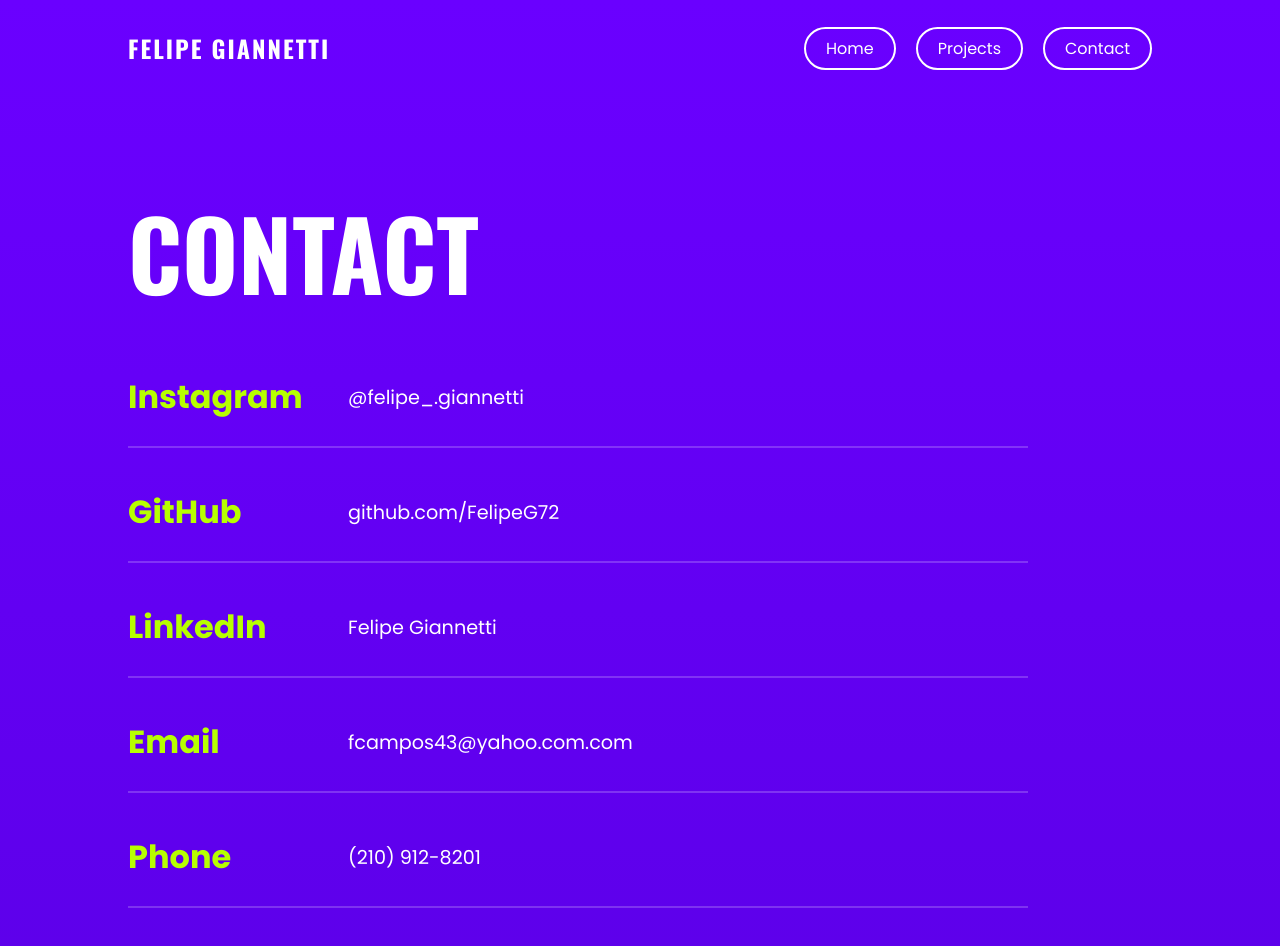
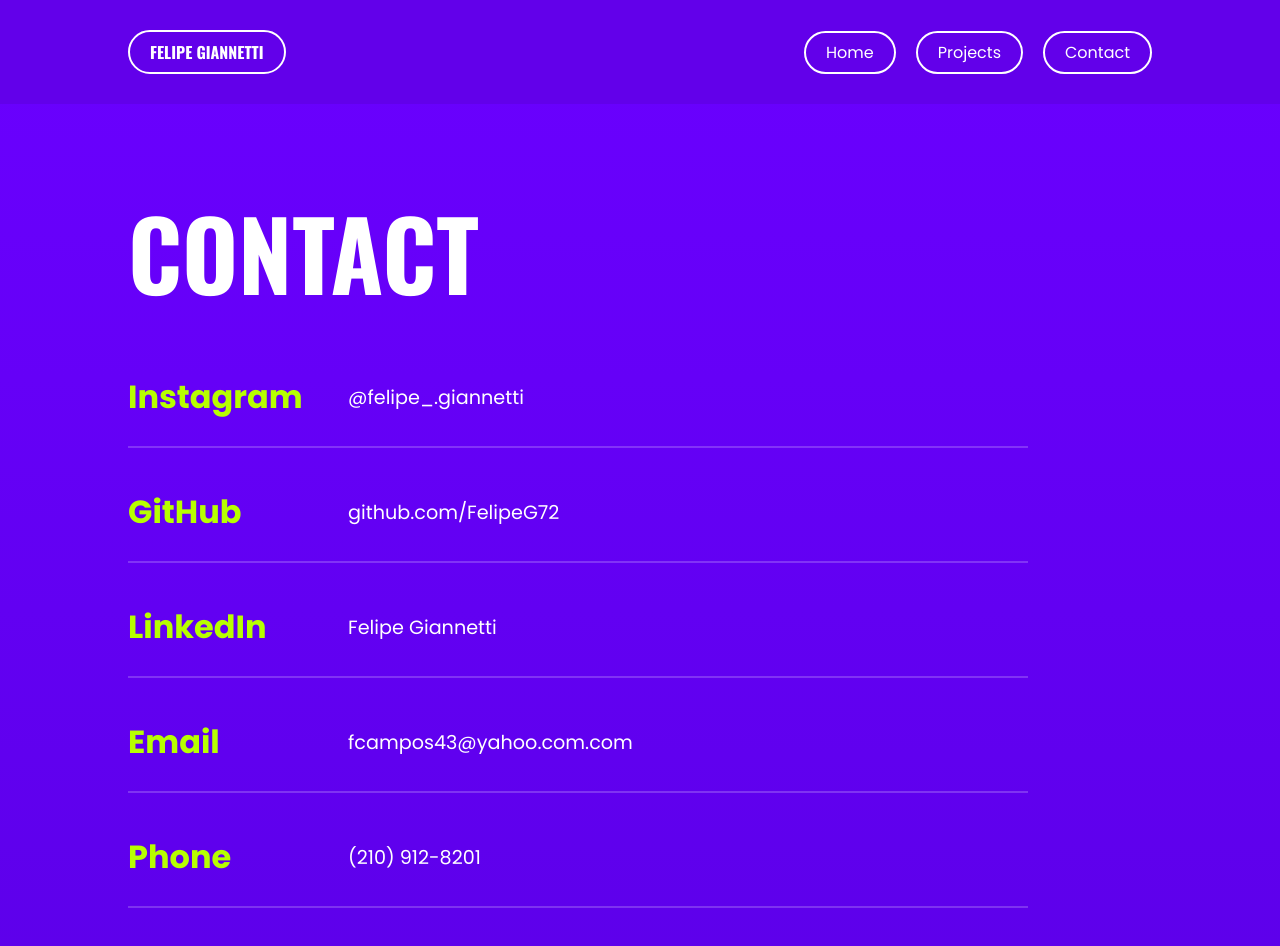
Before and after one commit to FelipeG72/portfolio-website, a plain HTML site: page contact.html in a window 1280 px wide. Drawn offline with nearby package versions, Linux system fonts and the light colour scheme.

Commit message:
Update portfolio styling and contact page

```diff
--- a/contact.css
+++ b/contact.css
@@ -1,4 +1,3 @@
-/* --- Global & Reset Basics --- */
 * {
     margin: 0;
     padding: 0;
@@ -9,26 +8,31 @@ body {
     font-family: 'Poppins', sans-serif;
     background-color: #6200ea;
     color: white;
+    overflow-x: hidden;
 }
 
-/* --- Header Layout Fix --- */
 header {
     display: flex;
     justify-content: space-between;
     align-items: center;
     padding: 30px 10%;
-    position: absolute; /* Keeps it over the background gradient cleanly */
+    position: fixed;
     top: 0;
     left: 0;
     width: 100%;
-    z-index: 10;
+    z-index: 1000;
+    background-color: #6200ea;
 }
 
 .logo {
     font-family: 'Oswald', sans-serif;
-    font-size: 1.5rem;
-    letter-spacing: 2px;
+    font-size: 1rem;
+    font-weight: 700;
     color: white;
+    border: 2px solid white;
+    padding: 8px 20px;
+    border-radius: 25px;
+    text-transform: uppercase;
 }
 
 nav ul {
@@ -44,7 +48,7 @@ nav ul li a {
     padding: 8px 20px;
     border: 2px solid white;
     border-radius: 50px;
-    transition: all 0.3s ease;
+    transition: 0.3s ease;
 }
 
 nav ul li a:hover {
@@ -52,13 +56,9 @@ nav ul li a:hover {
     color: #6200ea;
 }
 
-/* --- Contact Page Layout --- */
 .contact-page {
     min-height: 100vh;
-    padding-top: 180px; /* Gives space so header doesn't overlap content */
-    padding-left: 10%;
-    padding-right: 10%;
-    padding-bottom: 80px;
+    padding: 180px 10% 80px;
     background: linear-gradient(180deg, #6a00ff, #5d00ea);
 }
 
```
Also changed, not shown: script.js (+2 -15 lines), styles.css (+0 -9 lines).
